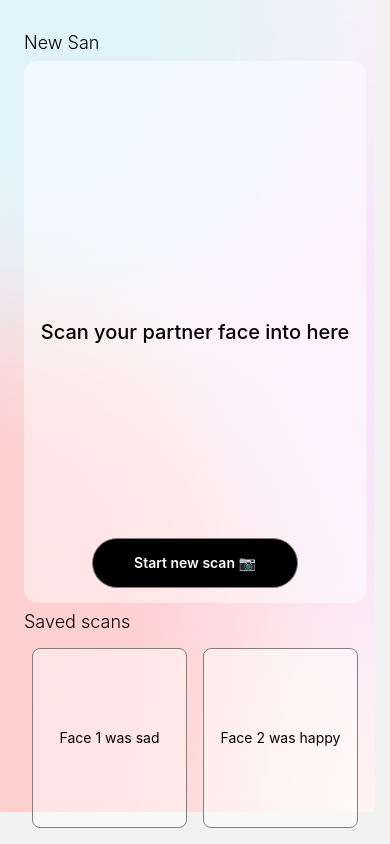
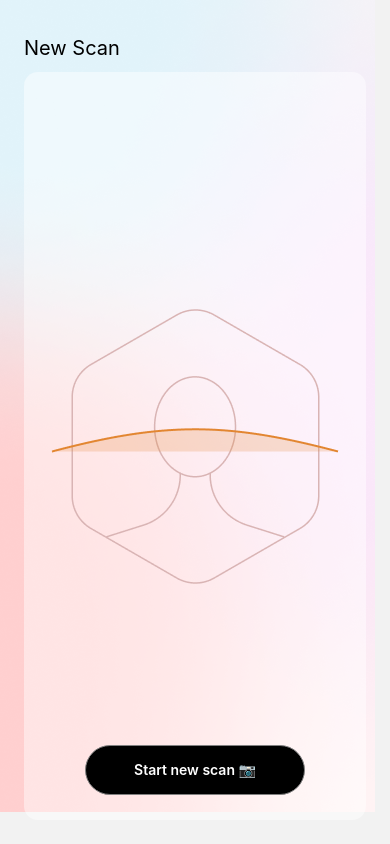
Before and after one commit to wdevon99/PocketCupid, a React Native app: screen /ScanFace in a window 390 px wide. Built offline with nearby package versions, Linux system fonts and the light colour scheme; what react-native would draw is missing.

Commit message:
feat: :sparkles: scan face UI

```diff
--- a/src/screens/ScanFaceScreen.tsx
+++ b/src/screens/ScanFaceScreen.tsx
@@ -1,5 +1,5 @@
 import * as React from 'react';
-import {StyleSheet, Text, TouchableOpacity, View} from 'react-native';
+import {Image, StyleSheet, Text, View} from 'react-native';
 import ViewWrapper from '../components/layouts/ViewWrapper/ViewWrapper.component';
 
 const styles = StyleSheet.create({
@@ -8,9 +8,9 @@ const styles = StyleSheet.create({
     padding: 24,
   },
   title: {
-    fontSize: 18,
-    fontWeight: '300',
-    marginVertical: 8,
+    fontSize: 20,
+    fontWeight: '400',
+    marginVertical: 12,
   },
   scanContainer: {
     flex: 3,
@@ -22,19 +22,15 @@ const styles = StyleSheet.create({
   scannerBox: {
     padding: 8,
     flex: 1,
-    textAlign: 'center',
+    alignItems: 'center',
     justifyContent: 'center',
-  },
-  resultInText: {
-    fontSize: 20,
-    fontWeight: '500',
-    textAlign: 'center',
   },
   startNewScanBox: {
     position: 'absolute',
     borderWidth: 1,
-    bottom: 15,
+    bottom: 25,
     width: '60%',
+    minWidth: 220,
     alignSelf: 'center',
     height: 50,
     borderRadius: 30,
@@ -48,46 +44,20 @@ const styles = StyleSheet.create({
     color: 'white',
     fontWeight: '600',
   },
-  savedScanContainer: {
-    flex: 1,
-    flexDirection: 'row',
-  },
-  actionButton: {
-    flex: 1,
-    height: '100%',
-    alignItems: 'center',
-    justifyContent: 'center',
-    margin: 8,
-    borderWidth: 1,
-    borderRadius: 8,
-    borderColor: 'gray',
-    backgroundColor: '#ffffff70',
-  },
 });
 
 const ScanFaceScreen = () => {
   return (
     <ViewWrapper>
       <View style={styles.mainContainer}>
-        <Text style={styles.title}>New San</Text>
+        <Text style={styles.title}>New Scan</Text>
         <View style={styles.scanContainer}>
           <View style={styles.scannerBox}>
-            <Text style={styles.resultInText}>
-              Scan your partner face into here
-            </Text>
+            <Image source={require('../assets/scanner-icon.png')} />
           </View>
           <View style={styles.startNewScanBox}>
             <Text style={styles.startNewScan}>Start new scan 📷</Text>
           </View>
-        </View>
-        <Text style={styles.title}>Saved scans</Text>
-        <View style={styles.savedScanContainer}>
-          <TouchableOpacity style={styles.actionButton}>
-            <Text>Face 1 was sad</Text>
-          </TouchableOpacity>
-          <TouchableOpacity style={styles.actionButton}>
-            <Text>Face 2 was happy</Text>
-          </TouchableOpacity>
         </View>
       </View>
     </ViewWrapper>
```
Also changed, not shown: src/assets/scanner-icon.png (added).
